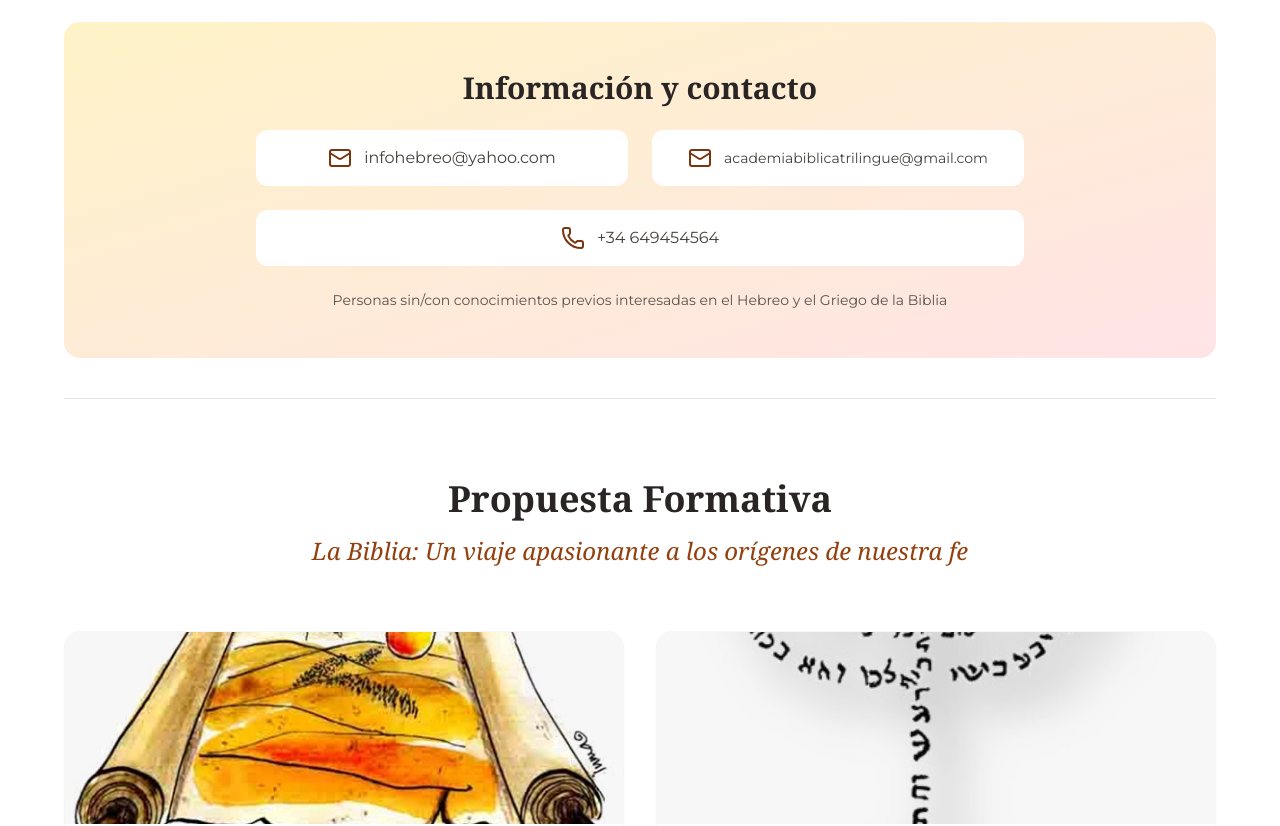
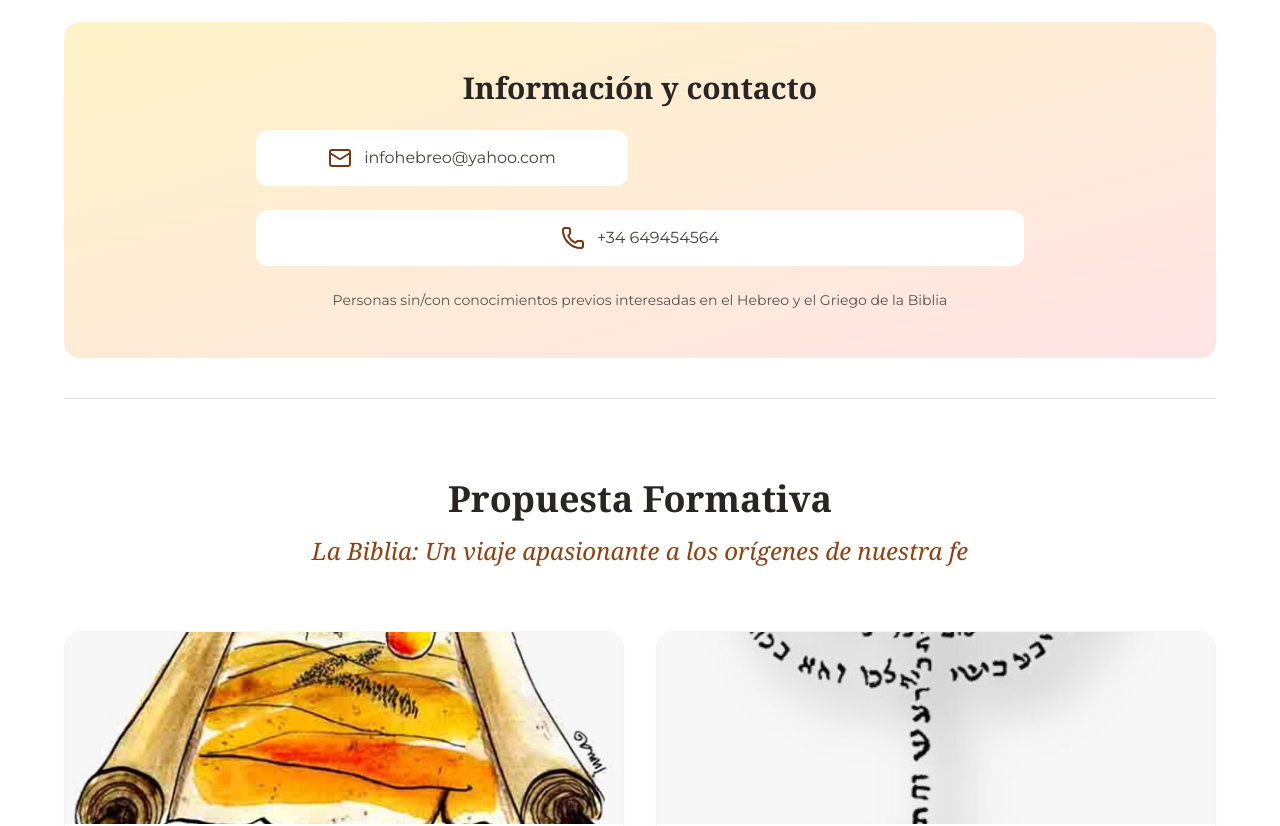
Before and after one commit to MBAInative/academia_biblica_trilingue, a React (Vite) app: page /cursos in a window 1280 px wide. Shown: the part 3340-4166 px from the top of the page. Built offline with nearby package versions, Linux system fonts and the light colour scheme.

Commit message:
Remove old gmail address and keep only yahoo mail

```diff
--- a/src/components/Footer.jsx
+++ b/src/components/Footer.jsx
@@ -41,10 +41,6 @@ const Footer = () => {
                 <Mail size={16} />
                 <span>infohebreo@yahoo.com</span>
               </a>
-              <a href="mailto:academiabiblicatrilingue@gmail.com" className="flex items-center space-x-2 text-stone-600 hover:text-amber-900 transition-colors text-sm">
-                <Mail size={16} />
-                <span>academiabiblicatrilingue@gmail.com</span>
-              </a>
               <a href="tel:+34649454564" className="flex items-center space-x-2 text-stone-600 hover:text-amber-900 transition-colors text-sm">
                 <Phone size={16} />
                 <span>+34 649454564</span>
--- a/src/pages/Contact.jsx
+++ b/src/pages/Contact.jsx
@@ -86,9 +86,6 @@ const Contact = () => {
                         <h3 className="font-semibold text-stone-800 mb-2">Email</h3>
                         <a href="mailto:infohebreo@yahoo.com" className="text-stone-600 hover:text-amber-900 transition-colors block">
                           infohebreo@yahoo.com
-                        </a>
-                        <a href="mailto:academiabiblicatrilingue@gmail.com" className="text-stone-600 hover:text-amber-900 transition-colors block text-sm">
-                          academiabiblicatrilingue@gmail.com
                         </a>
                       </div>
                     </div>
--- a/src/pages/Courses.jsx
+++ b/src/pages/Courses.jsx
@@ -279,10 +279,6 @@ const Courses = () => {
                     <Mail className="text-amber-900" size={24} />
                     <span className="text-stone-700">infohebreo@yahoo.com</span>
                   </a>
-                  <a href="mailto:academiabiblicatrilingue@gmail.com" className="flex items-center justify-center space-x-3 bg-white rounded-xl p-4 hover:shadow-lg transition-shadow">
-                    <Mail className="text-amber-900" size={24} />
-                    <span className="text-stone-700 text-sm">academiabiblicatrilingue@gmail.com</span>
-                  </a>
                   <a href="tel:+34649454564" className="flex items-center justify-center space-x-3 bg-white rounded-xl p-4 hover:shadow-lg transition-shadow md:col-span-2">
                     <Phone className="text-amber-900" size={24} />
                     <span className="text-stone-700">+34 649454564</span>
```
Also changed, not shown: 3 other files (tests, documents, lock files or other folders).
